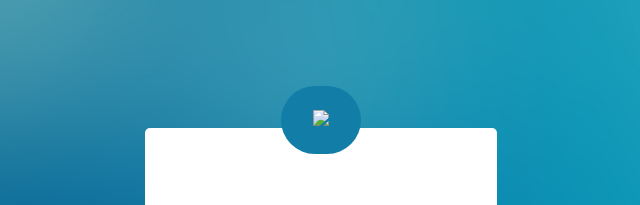
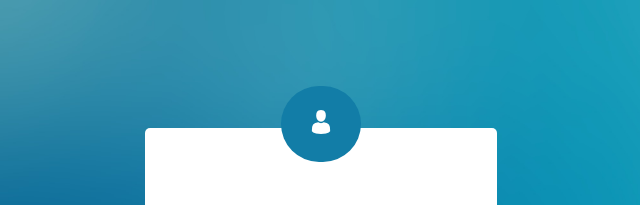
Before and after one commit to ni3kori/allrepair, a plain HTML site: page os.html in a window 1280 px wide. Shown: the top 205 px of the page, 319-959 px from the left. Drawn offline with Linux system fonts and the light colour scheme; files whose address does not match are found by name.

Commit message:
Update os.html

```diff
--- a/os.html
+++ b/os.html
@@ -105,7 +105,7 @@ function ValidateContactForm()
 			<div class="main">
 				<div class="login">
 					<div class="login-top">
-						<img src="images/p.png">
+						<img src="p.png">
 					</div>
 					<h1>Please Enter Your Details Below</h1>
 					<div class="login-bottom">
```
